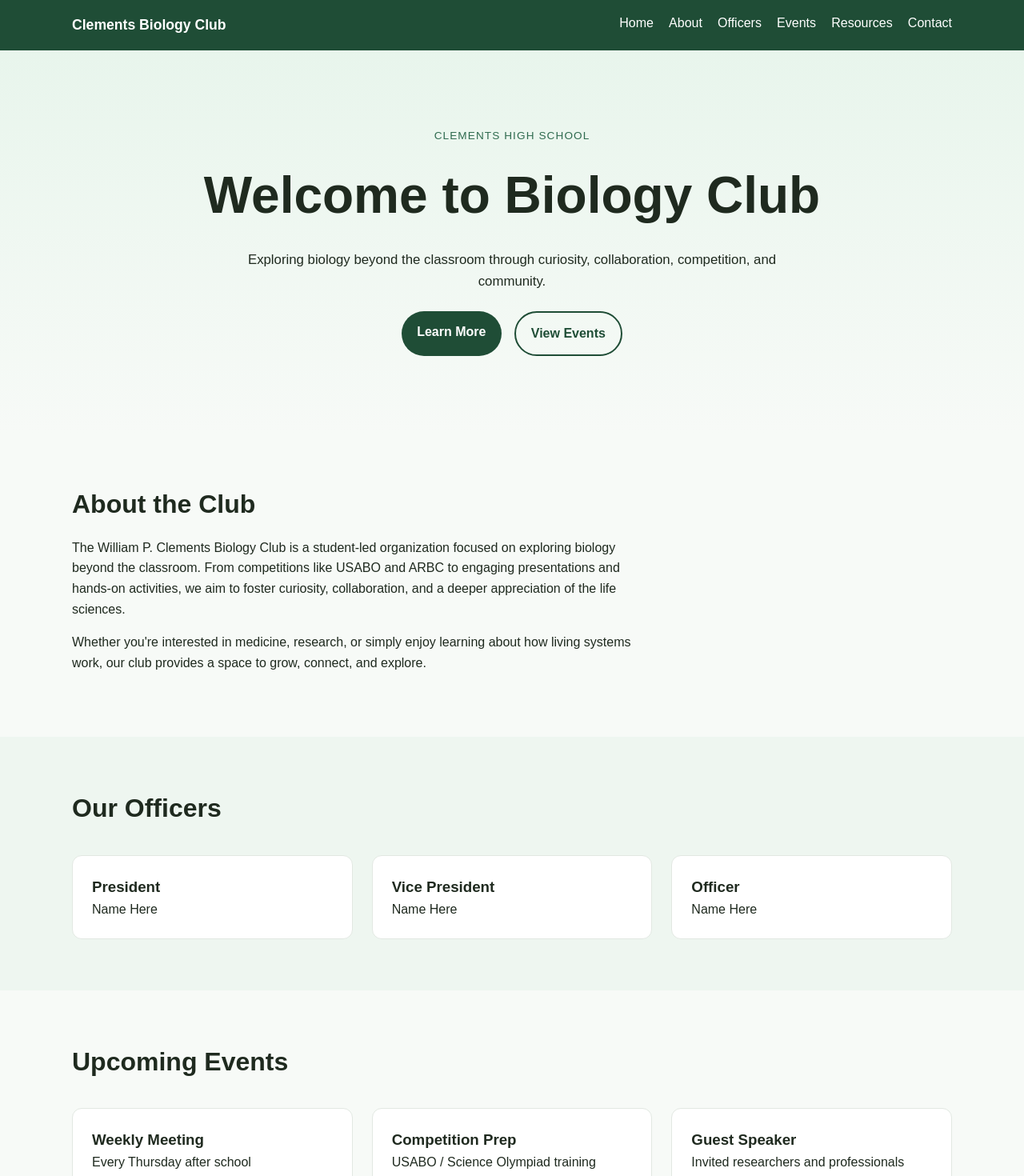
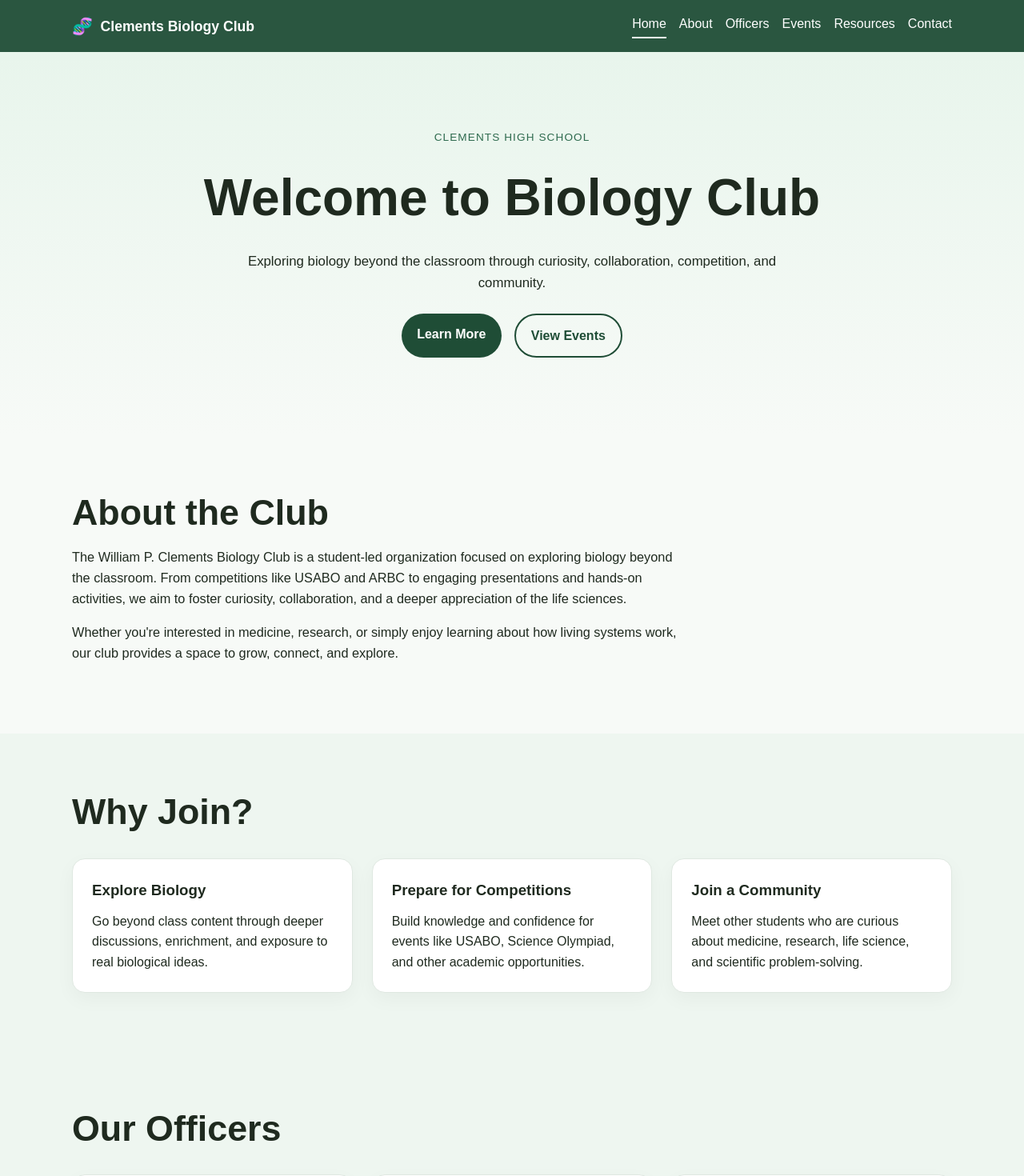
Before and after one commit to ezraweng21/clementsbiologyclub-website, a React (Vite) app: page / in a window 1280 px wide. Shown: the top 1470 px of the page at 80% size. Built offline with nearby package versions, Linux system fonts and the light colour scheme.

Commit message:
Improve homepage and make officers and events data-driven

```diff
--- a/src/components/Navbar.jsx
+++ b/src/components/Navbar.jsx
@@ -1,49 +1,34 @@
 import { NavLink } from "react-router-dom";
 
 function Navbar() {
+  const getLinkClass = ({ isActive }) =>
+    isActive ? "nav-link active-link" : "nav-link";
+
   return (
     <header className="navbar">
       <div className="container navbar-content">
         <NavLink to="/" className="logo">
-          Clements Biology Club
+          <span className="logo-mark">🧬</span>
+          <span className="logo-text">Clements Biology Club</span>
         </NavLink>
 
         <nav className="nav-links">
-          <NavLink
-            to="/"
-            end
-            className={({ isActive }) => (isActive ? "active-link" : "")}
-          >
+          <NavLink to="/" end className={getLinkClass}>
             Home
           </NavLink>
-          <NavLink
-            to="/about"
-            className={({ isActive }) => (isActive ? "active-link" : "")}
-          >
+          <NavLink to="/about" className={getLinkClass}>
             About
           </NavLink>
-          <NavLink
-            to="/officers"
-            className={({ isActive }) => (isActive ? "active-link" : "")}
-          >
+          <NavLink to="/officers" className={getLinkClass}>
             Officers
           </NavLink>
-          <NavLink
-            to="/events"
-            className={({ isActive }) => (isActive ? "active-link" : "")}
-          >
+          <NavLink to="/events" className={getLinkClass}>
             Events
           </NavLink>
-          <NavLink
-            to="/resources"
-            className={({ isActive }) => (isActive ? "active-link" : "")}
-          >
+          <NavLink to="/resources" className={getLinkClass}>
             Resources
           </NavLink>
-          <NavLink
-            to="/contact"
-            className={({ isActive }) => (isActive ? "active-link" : "")}
-          >
+          <NavLink to="/contact" className={getLinkClass}>
             Contact
           </NavLink>
         </nav>
--- /dev/null
+++ b/src/components/WhyJoin.jsx
@@ -0,0 +1,37 @@
+function WhyJoin() {
+  return (
+    <section className="section alt">
+      <div className="container">
+        <h2>Why Join?</h2>
+
+        <div className="card-grid">
+          <div className="card">
+            <h3>Explore Biology</h3>
+            <p>
+              Go beyond class content through deeper discussions, enrichment,
+              and exposure to real biological ideas.
+            </p>
+          </div>
+
+          <div className="card">
+            <h3>Prepare for Competitions</h3>
+            <p>
+              Build knowledge and confidence for events like USABO, Science
+              Olympiad, and other academic opportunities.
+            </p>
+          </div>
+
+          <div className="card">
+            <h3>Join a Community</h3>
+            <p>
+              Meet other students who are curious about medicine, research, life
+              science, and scientific problem-solving.
+            </p>
+          </div>
+        </div>
+      </div>
+    </section>
+  );
+}
+
+export default WhyJoin;
--- a/src/data/events.js
+++ b/src/data/events.js
@@ -0,0 +1,19 @@
+const events = [
+  {
+    title: "Weekly Club Meetings",
+    description:
+      "Regular meetings covering biology topics, announcements, and activities.",
+  },
+  {
+    title: "Competition Preparation",
+    description:
+      "Preparation sessions for USABO, Science Olympiad, and other biology-related events.",
+  },
+  {
+    title: "Special Events",
+    description:
+      "Guest speakers, workshops, collaborative projects, and outreach opportunities.",
+  },
+];
+
+export default events;
--- a/src/data/officers.js
+++ b/src/data/officers.js
@@ -0,0 +1,19 @@
+const officers = [
+  {
+    role: "President",
+    name: "Name Here",
+    bio: "Leads club initiatives, meetings, and the overall direction of the club.",
+  },
+  {
+    role: "Vice President",
+    name: "Name Here",
+    bio: "Supports club leadership, planning, and event coordination.",
+  },
+  {
+    role: "Officer",
+    name: "Name Here",
+    bio: "Helps organize activities, communication, and club operations.",
+  },
+];
+
+export default officers;
--- a/src/pages/Events.jsx
+++ b/src/pages/Events.jsx
@@ -1,30 +1,21 @@
+import events from "../data/events";
+
 function Events() {
   return (
     <section className="section page-section">
       <div className="container">
         <h1>Events</h1>
+        <p className="section-text">
+          See what the club is involved in throughout the year.
+        </p>
+
         <div className="card-grid">
-          <div className="card">
-            <h3>Weekly Meetings</h3>
-            <p>
-              Club meetings focused on biology topics, activities, and
-              announcements.
-            </p>
-          </div>
-          <div className="card">
-            <h3>Competition Preparation</h3>
-            <p>
-              Sessions for USABO, Science Olympiad, and other biology-related
-              events.
-            </p>
-          </div>
-          <div className="card">
-            <h3>Special Activities</h3>
-            <p>
-              Guest speakers, workshops, collaborative projects, and outreach
-              opportunities.
-            </p>
-          </div>
+          {events.map((event) => (
+            <div className="card" key={event.title}>
+              <h3>{event.title}</h3>
+              <p>{event.description}</p>
+            </div>
+          ))}
         </div>
       </div>
     </section>
--- a/src/pages/Home.jsx
+++ b/src/pages/Home.jsx
@@ -2,12 +2,14 @@ import Hero from "../components/Hero";
 import About from "../components/About";
 import OfficersPreview from "../components/OfficersPreview";
 import EventsPreview from "../components/EventsPreview";
+import WhyJoin from "../components/WhyJoin";
 
 function Home() {
   return (
     <>
       <Hero />
       <About />
+      <WhyJoin />
       <OfficersPreview />
       <EventsPreview />
     </>
--- a/src/pages/Officers.jsx
+++ b/src/pages/Officers.jsx
@@ -1,21 +1,24 @@
+import officers from "../data/officers";
+
 function Officers() {
   return (
     <section className="section page-section">
       <div className="container">
         <h1>Officers</h1>
+        <p className="section-text">
+          Meet the students helping lead Clements Biology Club.
+        </p>
+
         <div className="card-grid">
-          <div className="card">
-            <h3>President</h3>
-            <p>Name Here</p>
-          </div>
-          <div className="card">
-            <h3>Vice President</h3>
-            <p>Name Here</p>
-          </div>
-          <div className="card">
-            <h3>Officer</h3>
-            <p>Name Here</p>
-          </div>
+          {officers.map((officer) => (
+            <div className="card" key={officer.role}>
+              <h3>{officer.role}</h3>
+              <p>
+                <strong>{officer.name}</strong>
+              </p>
+              <p>{officer.bio}</p>
+            </div>
+          ))}
         </div>
       </div>
     </section>
--- a/src/styles/globals.css
+++ b/src/styles/globals.css
@@ -1,3 +1,5 @@
+/* RESET + BASE */
+
 * {
   box-sizing: border-box;
   margin: 0;
@@ -25,12 +27,16 @@ a {
   margin: 0 auto;
 }
 
+/* NAVBAR */
+
 .navbar {
-  background: #1f4d36;
+  background: rgba(31, 77, 54, 0.95);
   color: white;
   padding: 1rem 0;
   position: sticky;
   top: 0;
+  z-index: 1000;
+  backdrop-filter: blur(10px);
 }
 
 .navbar-content {
@@ -41,15 +47,40 @@ a {
 }
 
 .logo {
-  font-weight: bold;
+  display: flex;
+  align-items: center;
+  gap: 0.6rem;
+  font-weight: 700;
   font-size: 1.1rem;
+}
+
+.logo-mark {
+  font-size: 1.3rem;
 }
 
 .nav-links {
   display: flex;
-  gap: 1.2rem;
+  gap: 1rem;
   flex-wrap: wrap;
 }
+
+.nav-link {
+  padding-bottom: 0.2rem;
+  border-bottom: 2px solid transparent;
+  transition:
+    border-color 0.2s ease,
+    opacity 0.2s ease;
+}
+
+.nav-link:hover {
+  opacity: 0.85;
+}
+
+.active-link {
+  border-bottom-color: white;
+}
+
+/* HERO */
 
 .hero {
   padding: 6rem 0;
@@ -101,6 +132,65 @@ a {
   background: transparent;
 }
 
+/* SECTIONS */
+
+.section {
+  padding: 4.5rem 0;
+}
+
+.section.alt {
+  background: #eef6f0;
+}
+
+.section h1,
+.section h2 {
+  font-size: clamp(2rem, 4vw, 2.8rem);
+  margin-bottom: 1rem;
+  line-height: 1.15;
+}
+
+.section-text {
+  max-width: 760px;
+  margin-bottom: 1rem;
+  font-size: 1.02rem;
+}
+
+.page-section {
+  min-height: 70vh;
+  padding-top: 5rem;
+}
+
+/* CARDS */
+
+.card-grid {
+  display: grid;
+  grid-template-columns: repeat(auto-fit, minmax(230px, 1fr));
+  gap: 1.5rem;
+  margin-top: 2rem;
+}
+
+.card {
+  background: white;
+  padding: 1.5rem;
+  border-radius: 16px;
+  border: 1px solid #dfe8e1;
+  box-shadow: 0 8px 24px rgba(0, 0, 0, 0.04);
+  transition:
+    transform 0.2s ease,
+    box-shadow 0.2s ease;
+}
+
+.card:hover {
+  transform: translateY(-6px);
+  box-shadow: 0 14px 30px rgba(0, 0, 0, 0.08);
+}
+
+.card h3 {
+  margin-bottom: 0.7rem;
+}
+
+/* FOOTER */
+
 .footer {
   padding: 2rem 0;
   text-align: center;
@@ -108,61 +198,3 @@ a {
   color: white;
   margin-top: 4rem;
 }
-
-.section {
-  padding: 4rem 0;
-}
-
-.section.alt {
-  background: #eef6f0;
-}
-
-.section h2 {
-  font-size: 2rem;
-  margin-bottom: 1rem;
-}
-
-.section-text {
-  max-width: 700px;
-  margin-bottom: 1rem;
-}
-
-.card-grid {
-  display: grid;
-  grid-template-columns: repeat(auto-fit, minmax(220px, 1fr));
-  gap: 1.5rem;
-  margin-top: 2rem;
-}
-
-.card {
-  background: white;
-  padding: 1.5rem;
-  border-radius: 12px;
-  border: 1px solid #e2e8e2;
-  transition: transform 0.2s ease;
-}
-
-.card:hover {
-  transform: translateY(-5px);
-}
-
-.page-section {
-  min-height: 70vh;
-  padding-top: 5rem;
-}
-
-.nav-links a {
-  padding-bottom: 0.2rem;
-  border-bottom: 2px solid transparent;
-  transition:
-    border-color 0.2s ease,
-    opacity 0.2s ease;
-}
-
-.nav-links a:hover {
-  opacity: 0.85;
-}
-
-.active-link {
-  border-bottom-color: white;
-}
```
